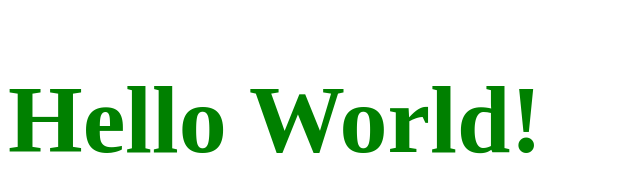
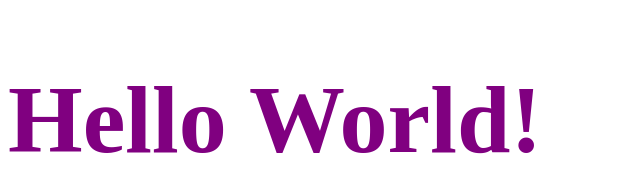
Before and after one commit to githubscientist/fsdcweeb59, a plain HTML site: page index.html in a window 1280 px wide. Shown: the whole page, without its empty margins (0-640 px from the left). Drawn offline with Linux system fonts and the light colour scheme.

Commit message:
internal css styling

```diff
--- a/index.html
+++ b/index.html
@@ -3,11 +3,23 @@
 
     <head>
         <title>CSS: Cascading Style Sheets</title>
+
+        <!-- internal css styling -->
+        <style>
+            /* css selectors */
+            /* html tag selectors */
+            /* rulesets */
+            h1 {
+                /* rules or properties */
+                /* key: value pair */
+                color: purple;
+                font-size: 96px;
+            }
+        </style>
     </head>
 
     <body>
-        <!-- inline css styling -->
-        <h1 style="color: green; font-size: 96px;">Hello World!</h1>
+        <h1>Hello World!</h1>
     </body>
 
 </html>
```
